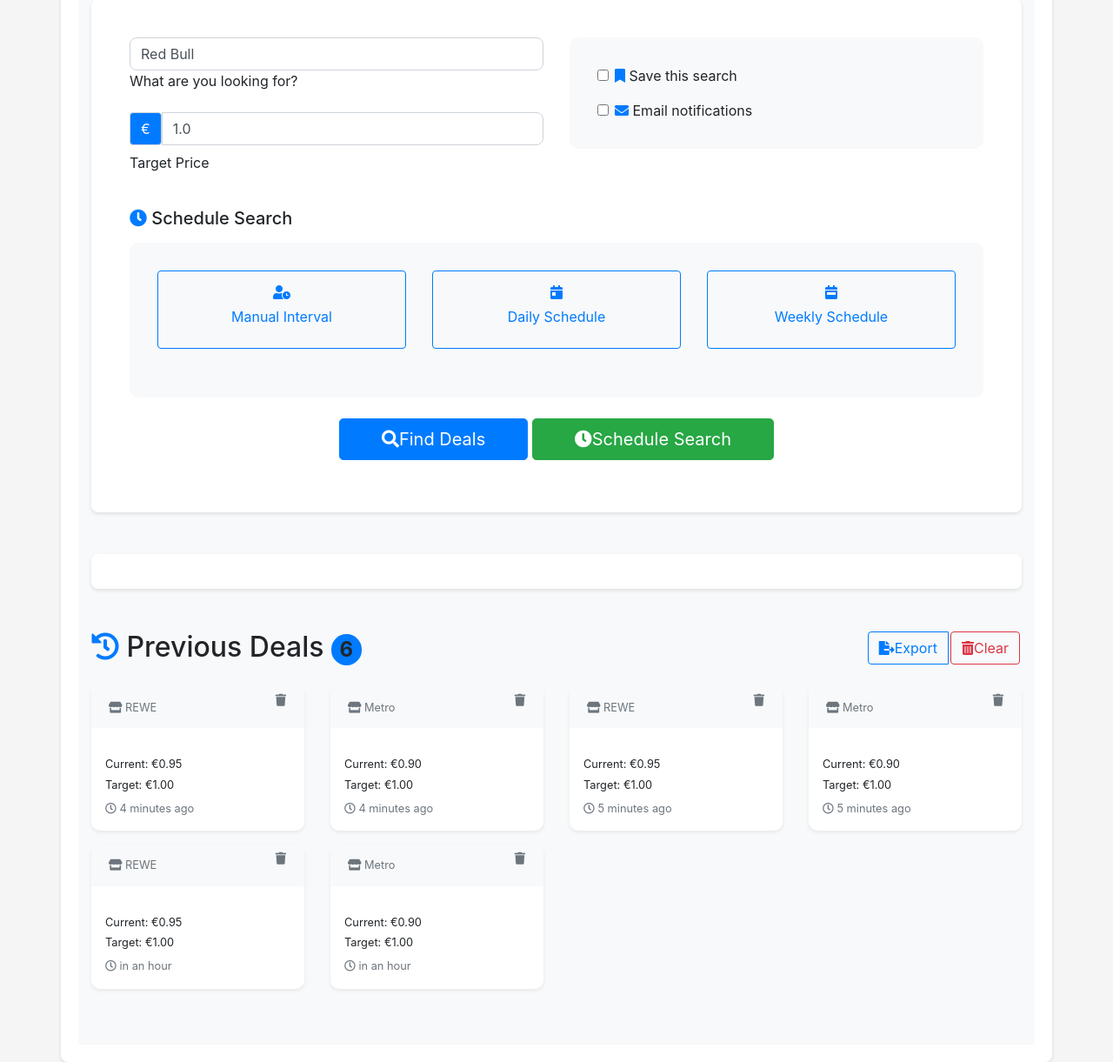
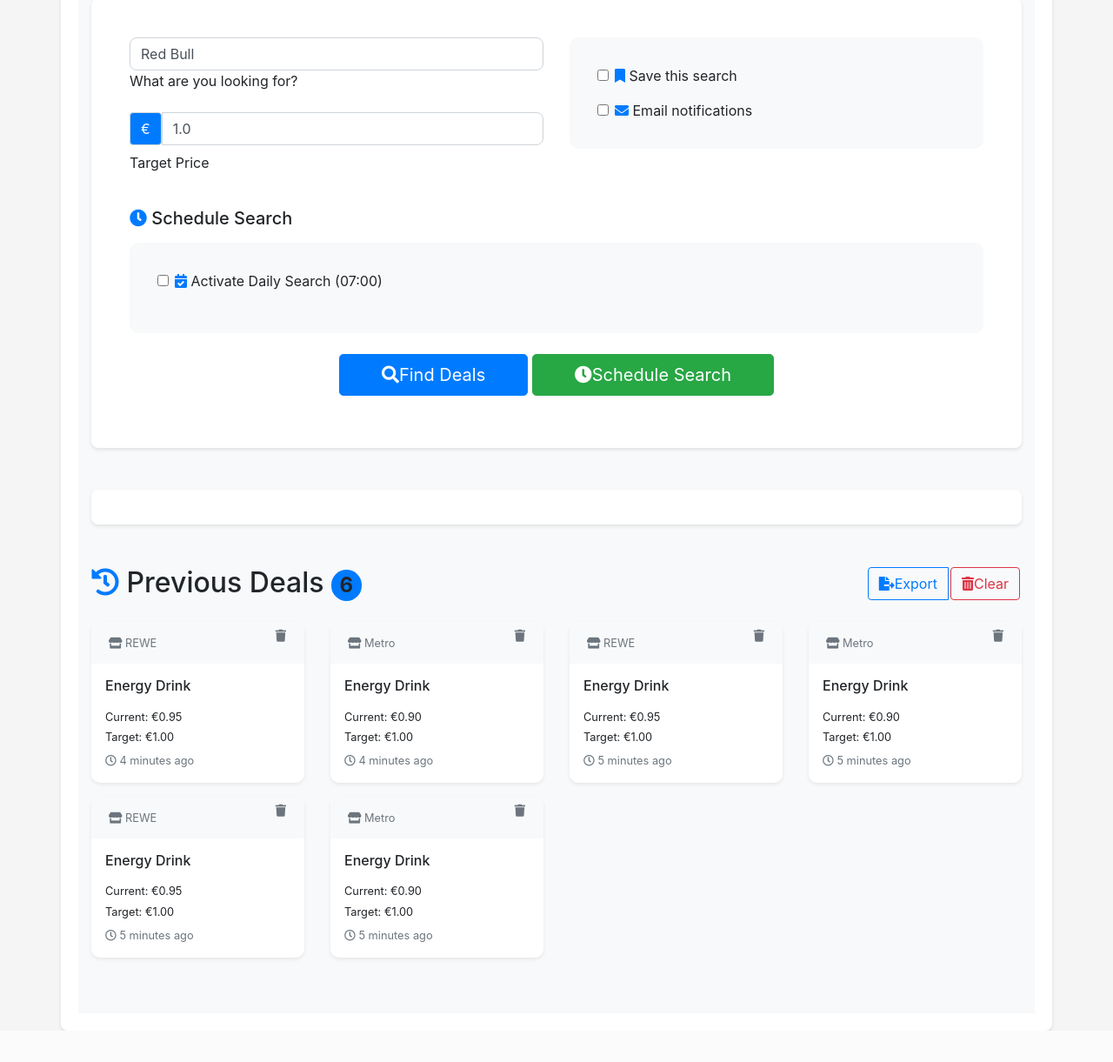
Before and after one commit to SteffenNeumann/FindmyPrize_Vercel, a Flask app: page / in a window 1280 px wide. Shown: the part 447-1668 px from the top of the page at 87% size. After the commit the page ends 1632 px from the top, so only its background shows below. Run offline with Flask 3, Linux system fonts and the light colour scheme; a user stored in the database is signed in; some libraries are stand-ins or nearby versions.

Commit message:
working version, improved scheduled output

```diff
--- a/website/templates/home.html
+++ b/website/templates/home.html
@@ -57,87 +57,29 @@
                         <h5 class="mb-3"><i class="fas fa-clock text-primary"></i> Schedule Search</h5>
                         <div class="card bg-light border-0">
                             <div class="card-body">
-                               <!-- Modern Schedule Type Selector -->
-                                <div class="schedule-type-selector mb-4">
-                                    <div class="row g-3 list-unstyled">
-                                        <div class="col-md-4">
-                                            <input type="radio" class="btn-check" name="scheduleType" id="manual" value="manual">
-                                            <label class="btn btn-outline-primary w-100 h-100 py-3" for="manual">
-                                                <i class="fas fa-user-clock fs-4 d-block mb-2"></i>
-                                                Manual Interval
+                                <div class="form-check form-switch mb-3">
+                                    <input class="form-check-input" type="checkbox" id="activateSchedule" name="activateSchedule">
+                                    <label class="form-check-label" for="activateSchedule">
+                                        <i class="fas fa-calendar-check text-primary"></i> Activate Daily Search (07:00)
                                     </label>
                                 </div>
-                                        <div class="col-md-4">
-                                            <input type="radio" class="btn-check" name="scheduleType" id="daily" value="daily">
-                                            <label class="btn btn-outline-primary w-100 h-100 py-3" for="daily">
-                                           <i class="fas fa-calendar-day fs-4 d-block mb-2"></i>
-                                           Daily Schedule
-                                            </label>
+
+                                <!-- Development Testing Section -->
+                                {% if config.DEBUG %}
+                                <div class="mt-4 p-3 border-top">
+                                    <h6><i class="fas fa-tools text-warning"></i> Development Testing Options</h6>
+                                    <div class="row g-3">
+                                        <div class="col-md-6">
+                                            <label class="form-label">Custom Interval (minutes)</label>
+                                            <input type="number" class="form-control" id="customInterval" name="customInterval" min="1">
                                         </div>
-                                        <div class="col-md-4">
-                                            <input type="radio" class="btn-check" name="scheduleType" id="weekly" value="weekly">
-                                            <label class="btn btn-outline-primary w-100 h-100 py-3" for="weekly">
-                                             <i class="fas fa-calendar-week fs-4 d-block mb-2"></i>
-                                             Weekly Schedule
-                                            </label>
+                                        <div class="col-md-6">
+                                            <label class="form-label">Custom Time</label>
+                                            <input type="time" class="form-control" id="customTime" name="customTime">
                                         </div>
                                     </div>
                                 </div>
-
-
-                                <!-- Manual Schedule Options -->
-                                <div id="manualOptions" class="schedule-options bg-white p-4 rounded shadow-sm" style="display: none;">
-                                    <div class="row g-4">
-                                        <div class="col-md-4">
-                                            <label class="form-label fw-bold">
-                                                <i class="fas fa-clock me-2"></i>Interval
-                                            </label>
-                                            <select class="form-select form-select-lg" id="intervalUnit" name="intervalUnit">
-                                                <option value="1">Every 1 minutes</option>
-                                                <option value="15">Every 15 minutes</option>
-                                                <option value="30">Every 30 minutes</option>
-                                                <option value="60">Every hour</option>
-                                                <option value="120">Every 2 hours</option>
-                                                <option value="360">Every 6 hours</option>
-                                            </select>
-                                        </div>
-                                        <div class="col-md-4">
-                                            <label class="form-label fw-bold">
-                                                <i class="fas fa-flag-checkered me-2"></i>Duration
-                                            </label>
-                                            <select class="form-select form-select-lg" id="endTime" name="endTime">
-                                                <option value="never">Run indefinitely</option>
-                                                <option value="24">For 24 hours</option>
-                                                <option value="48">For 48 hours</option>
-                                                <option value="168">For 1 week</option>
-                                            </select>
-                                        </div>
-                                    </div>
-                                </div>
-
-                                <!-- Daily Schedule Options -->
-                                <div id="dailyOptions" class="schedule-options bg-white p-4 rounded shadow-sm" style="display: none;">
-                                    <label class="form-label fw-bold mb-3">
-                                        <i class="fas fa-clock me-2"></i>Select Time
-                                    </label>
-                                    <input type="time" class="form-control form-control-lg" id="dailyTime" name="dailyTime">
-                                </div>
-
-                                <!-- Weekly Schedule Options -->
-                                <div id="weeklyOptions" class="schedule-options bg-white p-4 rounded shadow-sm" style="display: none;">
-                                    <label class="form-label fw-bold mb-3">
-                                        <i class="fas fa-calendar-week me-2"></i>Select Days & Time
-                                    </label>
-                                    <div class="week-days-selector mb-4">
-                                        <div class="d-flex gap-2 flex-wrap">
-                                            {% for day in ['Mon', 'Tue', 'Wed', 'Thu', 'Fri', 'Sat', 'Sun'] %}
-                                            <input type="checkbox" class="btn-check" id="day{{ day }}" name="weekDays" value="{{ day }}">
-                                            <label class="btn btn-outline-primary px-4" for="day{{ day }}">{{ day }}</label>
-                                            {% endfor %}
-                                        </div>
-                                    </div>
-                                    <input type="time" class="form-control form-control-lg" id="weeklyTime" name="weeklyTime">
-                                </div>
+                                {% endif %}
                             </div>
                         </div>
                     </div>
@@ -211,38 +153,35 @@
         {% if deals %}
         <div class="row">
         {% for deal in deals %}
-            {% set deal_data = deal.data.strip('[]"').split('\\n') %}
-            {% if deal_data|join('')|trim() %}
         <div class="col-md-3 mb-3">
             <div class="card h-100 shadow-sm hover-effect border-0">
                 <div class="card-header bg-light d-flex justify-content-between align-items-center py-2">
                     <div class="text-muted small">
                         <i class="fas fa-store me-1"></i>
-                                {{ deal.store }}
+                        {{ deal.store or 'Unknown Store' }}
                     </div>
                     <form action="{{ url_for('views.delete_deal') }}" method="POST" class="d-inline">
                         <input type="hidden" name="deal_id" value="{{ deal.id }}">
-                                <button type="submit" class="btn btn-link btn-sm text-muted p-0"
-                                    onclick="return confirm('Delete this deal?')">
+                        <button type="submit" class="btn btn-link btn-sm text-muted p-0">
                             <i class="fas fa-trash"></i>
                         </button>
                     </form>
                 </div>
                 <div class="card-body p-3">
-                            <h6 class="card-title text-truncate mb-3">{{ deal.product_name }}</h6>
+                    <h6 class="card-title text-truncate mb-3">{{ deal.product or 'Unknown Product' }}</h6>
                     <div class="small">
-                                <p class="mb-1">Current: €{{ "%.2f"|format(deal.price if deal.price is not none else 0.00) }}</p>
-                                <p class="mb-2">Target: €{{ "%.2f"|format(deal.target_price if deal.target_price is not none else 0.00) }}</p>
+                        <p class="mb-1">Current: €{{ "%.2f"|format(deal.price or 0.00) }}</p>
+                        <p class="mb-2">Target: €{{ "%.2f"|format(deal.target_price or 0.00) }}</p>
                         <span class="text-muted smaller">
                             <i class="far fa-clock me-1"></i>
-                                    {{ moment(deal.timestamp).fromNow() }}
+                            {{ moment(deal.date_created).fromNow() }}
                         </span>
                     </div>
                 </div>
             </div>
         </div>
-            {% endif %}
-            {% endfor %}        </div>
+        {% endfor %}
+        </div>
         {% else %}
         <div class="alert alert-info">
             <i class="fas fa-info-circle me-2"></i>
@@ -271,7 +210,7 @@ document.querySelector('form').addEventListener('submit', function(e) {
 document.addEventListener('DOMContentLoaded', function() {
     const resultsContainer = document.querySelector('.results-container');
     const searchStatus = document.getElementById('searchStatus');
-
+    å
     // Only show status if a search was performed
     if (resultsContainer) {
         if (resultsContainer.children.length === 0) {
--- a/website/views.py
+++ b/website/views.py
@@ -267,24 +267,29 @@ def scheduled_job(schedule_id, app):
             country=schedule.country,
             product=schedule.product,
             target_price=schedule.target_price,
-            should_send_email=schedule.email_notification,
+            should_send_email=True,
             user_id=schedule.user_id
         )
 
         schedule.last_run = current_time
         schedule.next_run = current_time + datetime.timedelta(minutes=schedule.interval)
 
-        if results:
-            scraper_result = ScraperResult(
-                data=json.dumps(results),
-                user_id=schedule.user_id,
-                product=schedule.product,
-                target_price=schedule.target_price,
-                city=schedule.city,
-                country=schedule.country,
-                email_notification=schedule.email_notification
-            )
-            db.session.add(scraper_result)
+        # Only create ScraperResult if results contain valid data
+        if results and isinstance(results, list) and len(results) > 0:
+            for result in results:
+                if result.get('store') and result.get('price'):  # Verify required fields exist
+                    scraper_result = ScraperResult(
+                        data=json.dumps(result),
+                        user_id=schedule.user_id,
+                        product=schedule.product,
+                        target_price=schedule.target_price,
+                        city=schedule.city,
+                        country=schedule.country,
+                        email_notification=True,
+                        store=result.get('store'),  # Explicitly set store
+                        price=float(result.get('price', 0))  # Explicitly set price
+                    )
+                    db.session.add(scraper_result)
         db.session.commit()
 @views.route('/create-schedule', methods=['POST'])
 @login_required
@@ -292,11 +297,24 @@ def create_schedule():
     from flask import current_app
 
     product = request.form.get('product')
-    interval = int(request.form.get('intervalUnit', '60'))
+    activate_schedule = request.form.get('activateSchedule') == 'on'
     target_price = request.form.get('price').replace(',', '.')
     city = current_user.city
     country = current_user.country
-    email_notification = request.form.get('emailNotification') == 'on'
+
+    # Default values
+    interval = 24*60  # 24 hours in minutes
+    schedule_time = datetime.time(7, 0)
+
+    # For development testing
+    if current_app.debug:
+        custom_interval = request.form.get('customInterval')
+        custom_time = request.form.get('customTime')
+        if custom_interval:
+            interval = int(custom_interval)
+        if custom_time:
+            hour, minute = map(int, custom_time.split(':'))
+            schedule_time = datetime.time(hour, minute)
 
     current_time = datetime.datetime.now()
     next_run_time = current_time + datetime.timedelta(minutes=interval)
@@ -308,8 +326,8 @@ def create_schedule():
         target_price=target_price,
         city=city,
         country=country,
-        email_notification=email_notification,
-        active=True,
+        email_notification=True,
+        active=activate_schedule,
         last_run=current_time,
         next_run=next_run_time
     )
@@ -317,20 +335,32 @@ def create_schedule():
     db.session.add(new_schedule)
     db.session.commit()
 
-    # Pass the app instance directly to the scheduled job
-    scheduler.add_job(
-        func=scheduled_job,
-        args=[new_schedule.id, current_app._get_current_object()],
-        trigger='interval',
-        minutes=interval,
-        id=f'schedule_{new_schedule.id}',
-        replace_existing=True,
-        next_run_time=next_run_time
-    )
+    if activate_schedule:
+        if current_app.debug and interval < 24*60:
+            # Use interval trigger for custom intervals
+            scheduler.add_job(
+                func=scheduled_job,
+                args=[new_schedule.id, current_app._get_current_object()],
+                trigger='interval',
+                minutes=interval,
+                id=f'schedule_{new_schedule.id}',
+                replace_existing=True,
+                next_run_time=next_run_time
+            )
+        else:
+            # Use cron trigger for daily schedules
+            scheduler.add_job(
+                func=scheduled_job,
+                args=[new_schedule.id, current_app._get_current_object()],
+                trigger='cron',
+                hour=schedule_time.hour,
+                minute=schedule_time.minute,
+                id=f'schedule_{new_schedule.id}',
+                replace_existing=True
+            )
 
-    flash('New schedule created and started successfully', category='success')
+    flash('Schedule created successfully', category='success')
     return redirect(url_for('views.scheduler_status'))
-
 def scheduled_job(schedule_id, app):
     with app.app_context():
         schedule = ScraperSchedule.query.get(schedule_id)
@@ -347,19 +377,22 @@ def scheduled_job(schedule_id, app):
         schedule.last_run = current_time
         schedule.next_run = current_time + datetime.timedelta(minutes=schedule.interval)
 
-        if results:
-            scraper_result = ScraperResult(
-                data=json.dumps(results),
-                user_id=schedule.user_id,
-                product=schedule.product,
-                target_price=schedule.target_price,
-                city=schedule.city,
-                country=schedule.country,
-                email_notification=schedule.email_notification
-            )
-            db.session.add(scraper_result)
+        if results and isinstance(results, list):
+            for result in results:
+                scraper_result = ScraperResult(
+                    store=result['store'],
+                    price=float(result['price']),
+                    product=result['product_name'],
+                    target_price=schedule.target_price,
+                    city=schedule.city,
+                    country=schedule.country,
+                    email_notification=True,
+                    user_id=schedule.user_id,
+                    data=json.dumps(result)
+                )
+                db.session.add(scraper_result)
+
         db.session.commit()
-
 @views.route('/cleanup-schedules', methods=['POST'])
 @login_required
 def cleanup_schedules():
```
Also changed, not shown: instance/database.db. Lines whose indentation alone changed are shown as unchanged.
